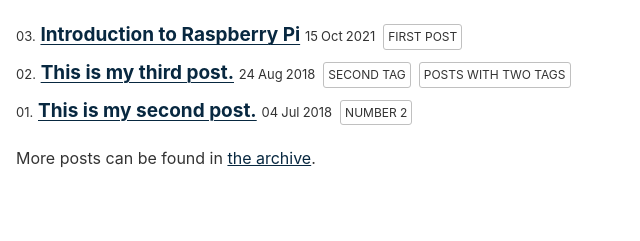
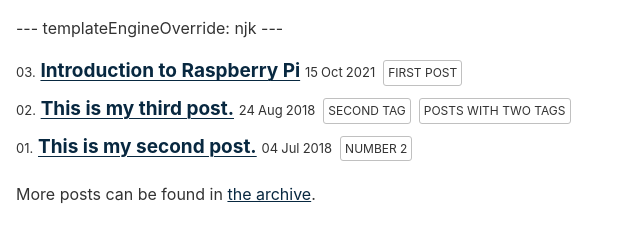
Before and after one commit to CrimsonTome/CrimsonTome.github.io, an Eleventy site: page index.njk in a window 1280 px wide. Shown: the part 111-352 px from the top of the page, without its empty margins (0-640 px from the left). Built offline with nearby package versions, Linux system fonts and the light colour scheme; Eleventy itself is replaced by a stand-in of ours; files that its build step writes are made by us from their sources.

Commit message:
Update postslist.njk

```diff
--- a/_includes/postslist.njk
+++ b/_includes/postslist.njk
@@ -1,3 +1,6 @@
+---
+templateEngineOverride: njk
+---
 <ol reversed class="postlist" style="counter-reset: start-from {{ (postslistCounter or postslist.length) + 1 }}">
 {% for post in postslist | reverse %}
   <li class="postlist-item{% if post.url == url %} postlist-item-active{% endif %}">
```
